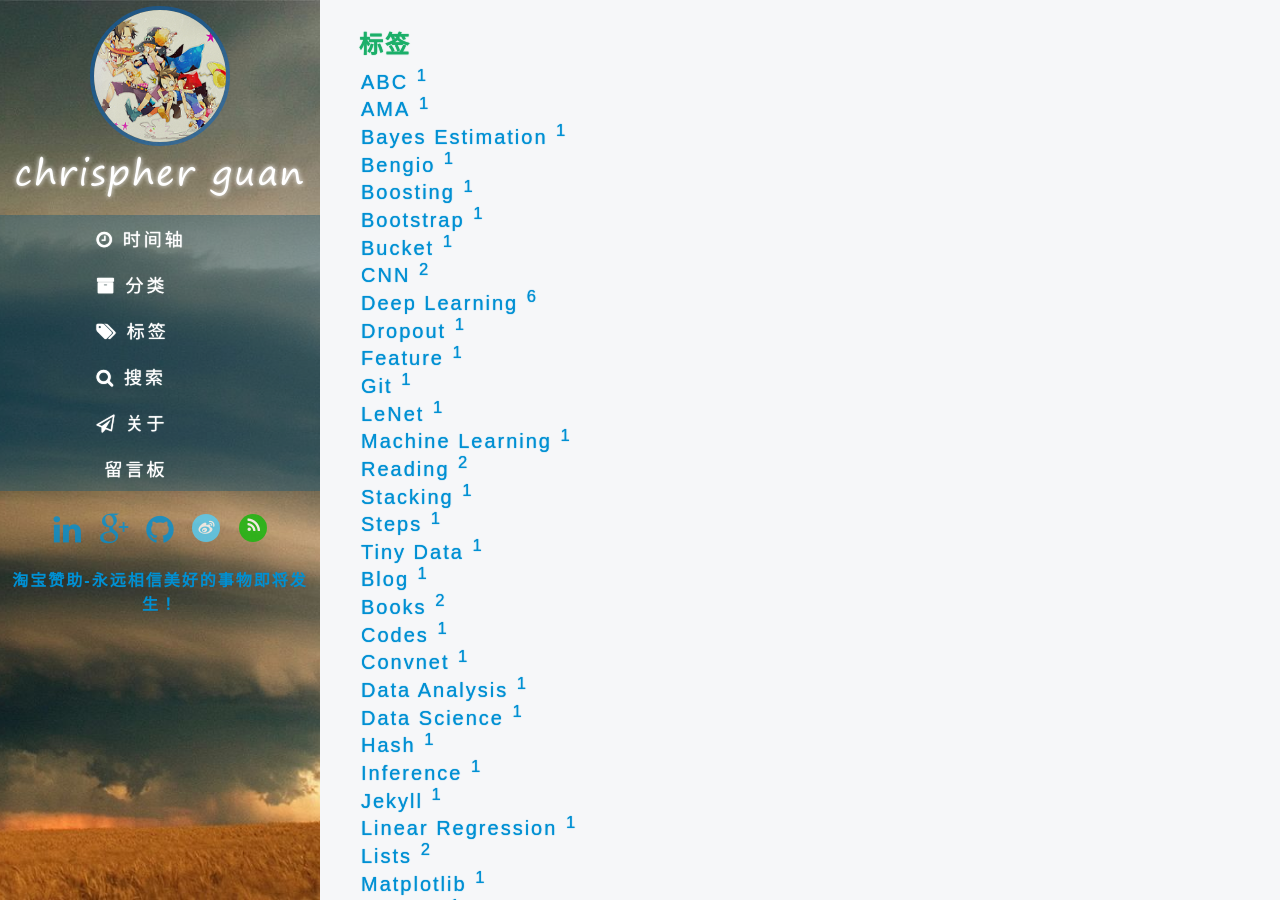
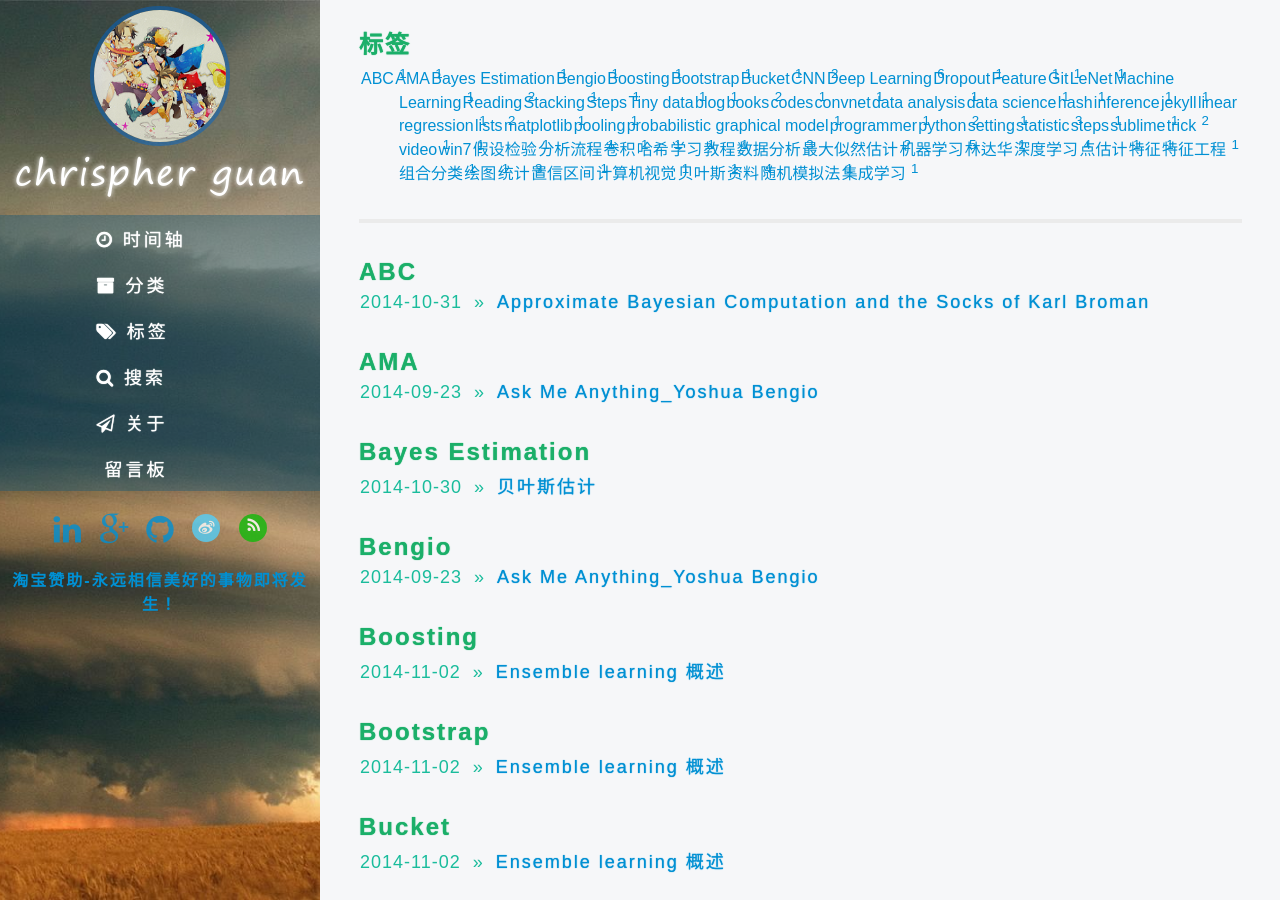
Before and after one commit to chrispher/chrispher.github.com, a Jekyll site: the page built from page/tags.html, in a window 1280 px wide and 900 px high. Built offline with Jekyll 4.4.1, drawn with Linux system fonts in a browser that asks for light colours; some web fonts are replaced; comment, search, counter and statistics services are not loaded.

Commit message:
modify the tags

```diff
--- a/_data/nav.yml
+++ b/_data/nav.yml
@@ -19,5 +19,5 @@
   title: 关于
 
 - href: /page/message.html
-  icon: fa fa-message
+  icon: fa fa-messages
   title: 留言板
--- a/_layouts/post.html
+++ b/_layouts/post.html
@@ -15,8 +15,7 @@
     <i class="space"></i>
     <i class="fa fa-tags"></i>
     {% for tag in page.tags %}
-      <a class="post-tag" href="/page/tags.html#{{ tag }}">{{tag}}</a>
-      <i class="space"></i>
+      <h3> <a class="post-tag" href="/page/tags.html#{{ tag }}">{{tag}}</a> <h3>
     {% endfor %}
   </p>
 </header>
--- a/index.html
+++ b/index.html
@@ -17,8 +17,7 @@
         <i class="space"></i>
         <i class="fa fa-tags"></i>
         {% for tag in page.tags %}
-          <a class="post-tag" href="/page/tags.html#{{tag}}">{{tag}}</a>
-          <i class="space"></i>
+          <h3> <a class="post-tag" href="/page/tags.html#{{ tag }}">{{tag}}</a> <h3>
         {% endfor %}
       </p>
     </header>
--- a/page/tags.html
+++ b/page/tags.html
@@ -11,7 +11,8 @@
   <ul>
     {% for item in (0..site.tags.size) %}{% unless forloop.last %}
     {% capture word %}{{ tag[item] | strip_newlines }}{% endcapture %}
-    <li class="category-box-sub"><a href="#{{ word }}">{{ word }}&nbsp;<sup>{{ site.tags[word].size }}</sup></a></li>
+    <a class="category-box-sub"><a href="#{{ word }}">{{ word }}&nbsp;<sup>{{ site.tags[word].size }}</sup></a></a>
+    <i class="space"> </i>
     {% endunless %}{% endfor %}
   </ul>
 </div>
```
Also changed, not shown: page/about.md (+2 -0 lines).
